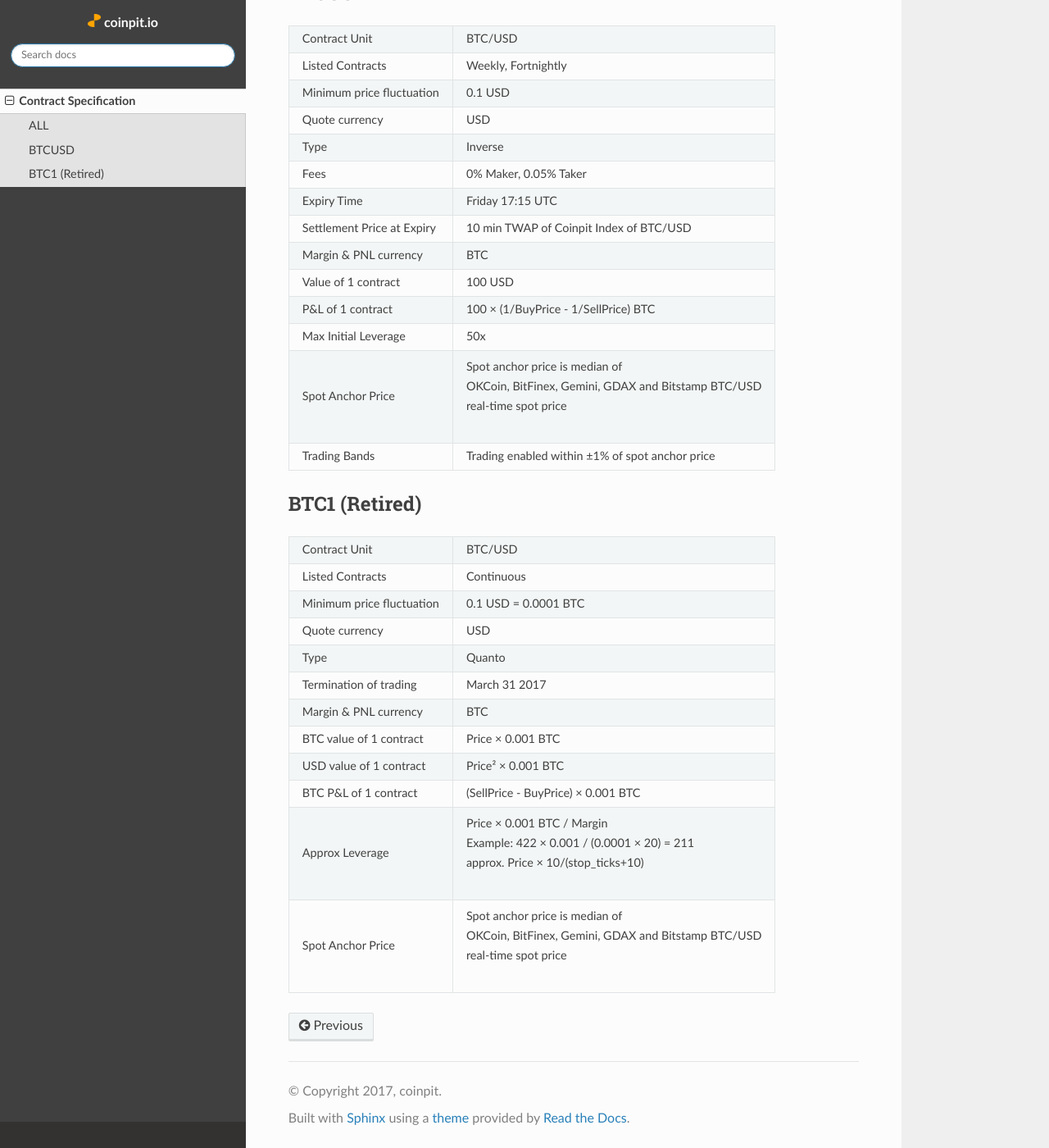
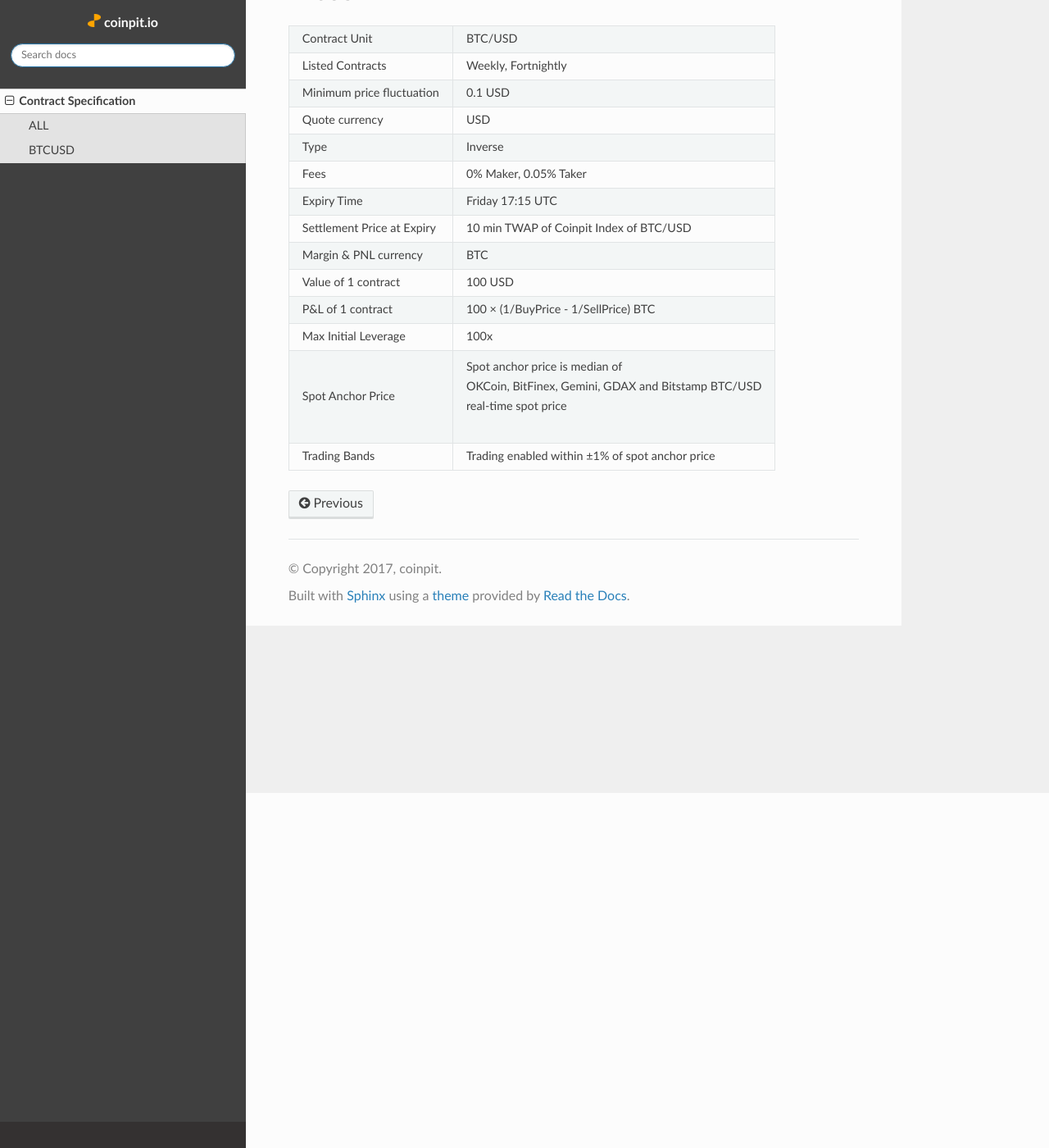
Before and after one commit to bharathrao/coinpitdocs, a Sphinx documentation site: the page built from docs/source/specs.rst, in a window 1280 px wide and 1400 px high, scrolled down 433 px. Shown: the whole window at 82% size. Built offline with Sphinx 7.4.7 and the Read the Docs theme 2.0.0, drawn with Linux system fonts in a browser that asks for light colours; formulas are drawn with MathJax 3.

Commit message:
update leverage; add link to apidocs

```diff
--- /dev/null
+++ b/docs/source/behavior.rst
@@ -0,0 +1,2 @@
+Exchange Behavior
+==================
--- a/docs/source/behaviour.rst
+++ /dev/null
@@ -1,2 +0,0 @@
-Exchange Behaviour
-==================
--- a/docs/source/index.rst
+++ b/docs/source/index.rst
@@ -6,8 +6,12 @@
 Coinpit documentation
 =====================
 
+   `Coinpit API documentation`_
+
+.. _Coinpit API documentation: https://coinpit.io/api
+
 .. toctree::
    :maxdepth: 2
 
    specs.rst
-..   behaviour.rst
+..   behavior.rst
--- a/docs/source/specs.rst
+++ b/docs/source/specs.rst
@@ -27,29 +27,8 @@
     "Margin & PNL currency", "BTC"
     "Value of 1 contract", "100 USD"
     "P&L of 1 contract", "100 × (1/BuyPrice - 1/SellPrice) BTC"
-    "Max Initial Leverage", "50x"
+    "Max Initial Leverage", "100x"
     "Spot Anchor Price", "| Spot anchor price is median of
     | OKCoin, BitFinex, Gemini, GDAX and Bitstamp BTC/USD
     | real-time spot price"
     "Trading Bands", "Trading enabled within ±1% of spot anchor price"
-
-BTC1 (Retired)
---------------
-.. csv-table::
-
-    "Contract Unit", "BTC/USD"
-    "Listed Contracts", "Continuous"
-    "Minimum price fluctuation", "0.1 USD = 0.0001 BTC"
-    "Quote currency", "USD"
-    "Type", "Quanto"
-    "Termination of trading", "March 31 2017"
-    "Margin & PNL currency", "BTC"
-    "BTC value of 1 contract", "Price × 0.001 BTC"
-    "USD value of 1 contract", "Price² × 0.001 BTC"
-    "BTC P&L of 1 contract", "(SellPrice - BuyPrice) × 0.001 BTC"
-    "Approx Leverage", "| Price × 0.001 BTC / Margin
-    | Example: 422 × 0.001 / (0.0001 × 20) = 211
-    | approx. Price × 10/(stop_ticks+10)"
-    "Spot Anchor Price", "| Spot anchor price is median of
-    | OKCoin, BitFinex, Gemini, GDAX and Bitstamp BTC/USD
-    | real-time spot price"
```
